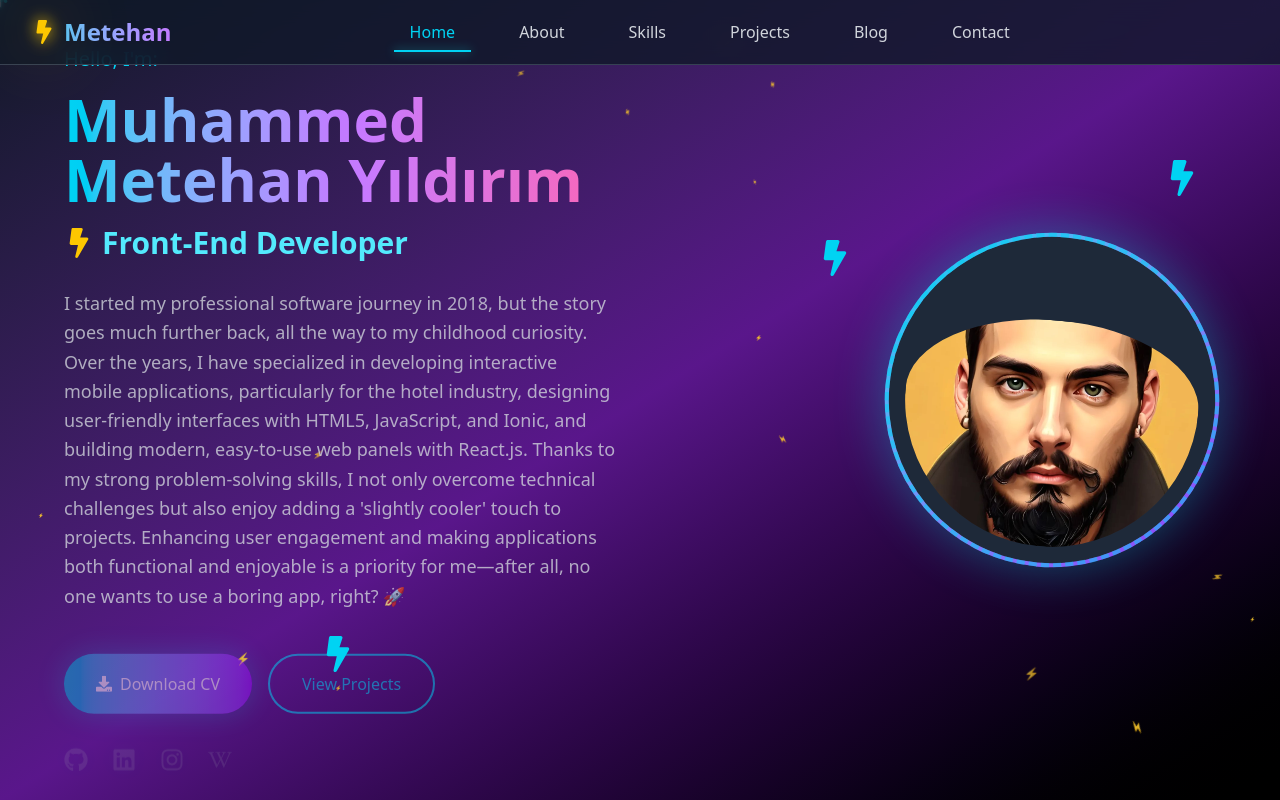
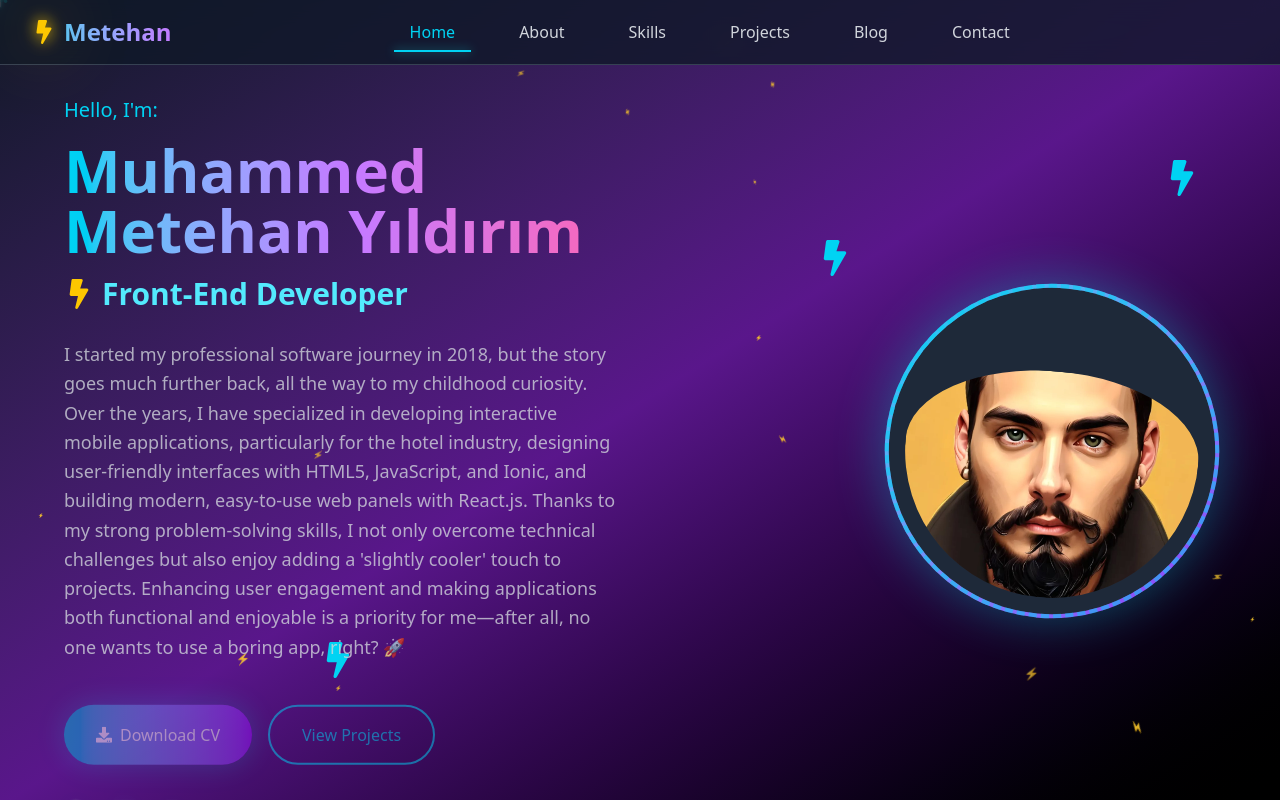
Before and after one commit to MMetehan/Portfolio, a React (Vite) app: page / in a window 1280 px wide. Shown: the top 800 px of the page. Built offline with nearby package versions, Linux system fonts and the light colour scheme.

Commit message:
fix homescreen layout paddings

```diff
--- a/src/pages/Home.jsx
+++ b/src/pages/Home.jsx
@@ -103,7 +103,7 @@
       <div className="min-h-screen">
         {/* Hero Section */}
         <div
-          className={`min-h-screen flex items-center justify-center px-4 relative overflow-hidden ${
+          className={`min-h-screen flex items-center justify-center px-4 pt-24 relative overflow-hidden ${
             theme === "dark"
               ? "bg-gradient-to-br from-gray-900 via-purple-900 to-black"
               : "bg-gradient-to-br from-blue-50 via-purple-50 to-pink-50"
```
